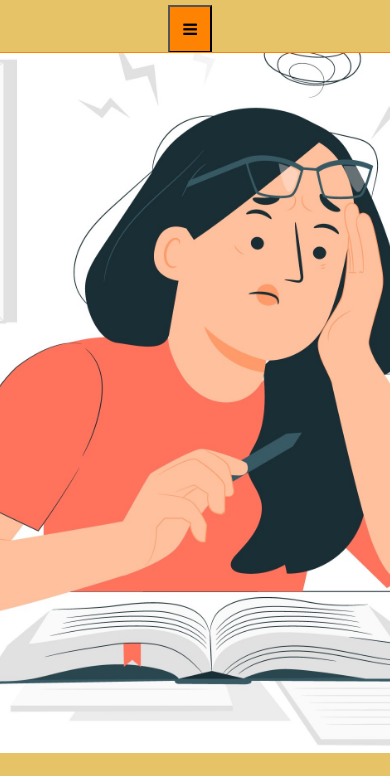
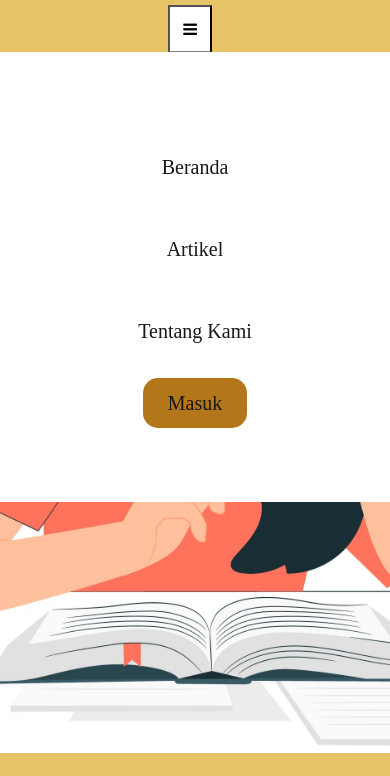
Before and after one commit to estii12/ProjectCapstone-C23-M4094, a website built with webpack: page src/templates/index.html in a window 390 px wide. Both pictures are taken after a click on the button "Accept requested meeting.". Shown: the part 68-844 px from the top of the page. Built offline with nearby package versions, Linux system fonts and the light colour scheme; files whose address does not match are found by name; a web font is replaced by a local one.

Commit message:
Update CSS

```diff
--- a/src/styles/styles.scss
+++ b/src/styles/styles.scss
@@ -24,7 +24,7 @@ body {
   flex-direction: column;
 }
 
-// APPBAR
+// NAVBAR
 .navigasi {
   background-color: #E7C367;
   width: 100%;
@@ -51,7 +51,6 @@ body {
   padding-top: 10px;
 }
 
-
 header {
   width: 100%;
   background: #E7C367;
@@ -68,6 +67,7 @@ header {
 
 nav ul {
   display: flex;
+  align-items: center;
 }
 
 nav ul li a {
@@ -84,17 +84,9 @@ nav ul li a {
 }
 
 .btn-login {
-  display: inline-block;
-  color: #181817;
-  padding: 20px 25px;
-  font-size: 20px;
-  border-radius: 35px;
-  transition: 0.2s;
-  margin-top: 10px;
-  width: 120px;
-  height: 50px;
-  background-color: #8b5c16;
-  text-align: center;
+  padding: 10px 25px;
+  border-radius: 15px;
+  background-color: #b3761a;
 }
 
 nav ul li a:hover {
@@ -557,7 +549,7 @@ p.footerbottom {
     margin-top: 10px;
     padding: 10px;
     border-radius: 999px;
-    background-color: #FF8303;
+    background-color: white;
     font-size: 0.5rem;
     font-family: 'Poppins', sans-serif;
     cursor: pointer;
@@ -588,7 +580,7 @@ p.footerbottom {
   nav ul {
     width: 30%;
     display: flex;
-    position: absolute;
+   // position: absolute;
   }
 
   .hamburger {
@@ -596,14 +588,17 @@ p.footerbottom {
     cursor: pointer;
     min-width: 44px;
     min-height: 44px;
+    border-bottom: 2px solid grey;
   }
 
   .hamburger .line {
-    width: 150px;
+    width: 50px;
     height: 30px;
-    background-color: #FF8303;
+    background-color: white;
     margin: 0;
     border-radius: 10px;
+    z-index: 1;
+
   }
 
   .nav-bar {
@@ -612,10 +607,11 @@ p.footerbottom {
     left: 0;
     right: 0;
     width: 100vw;
-    background: #FF8303;
+    background: white;
     transition: 0.2s;
     height: 450px;
     display: none;
+    z-index: 1;
   }
 
 
@@ -625,7 +621,7 @@ p.footerbottom {
     left: 0;
     right: 0;
     width: 100vw;
-    background: #FF8303;
+    background: white;
     transition: 0.2s;
     height: 450px;
   }
```
